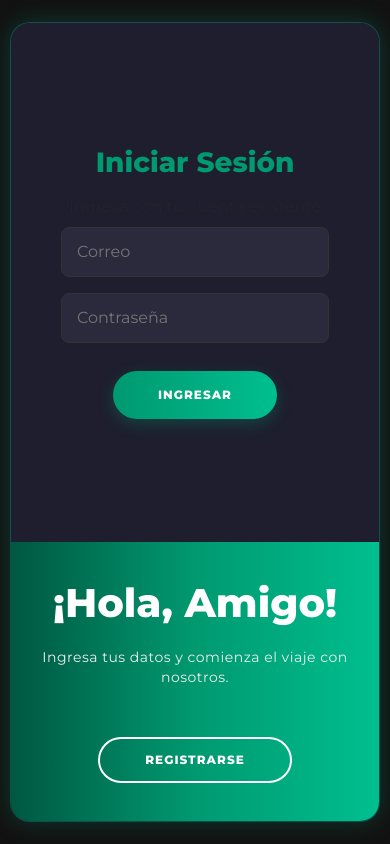
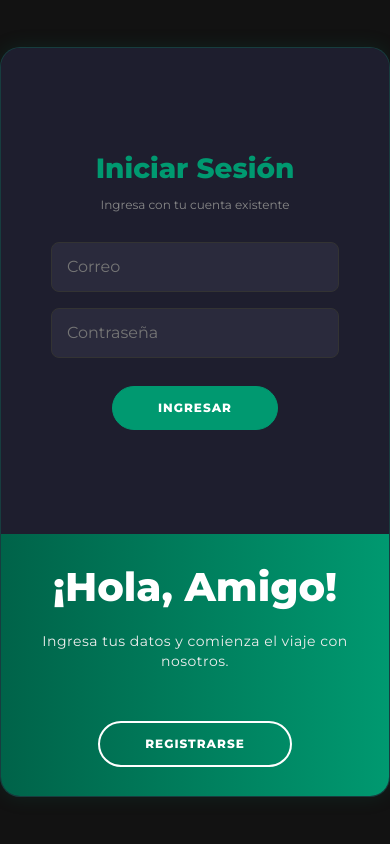
Before and after one commit to nikoalters/frontend-perfumes, a React (Vite) app: page /register in a window 390 px wide. Built offline with nearby package versions, Linux system fonts and the light colour scheme.

Commit message:
mejorando logginpag2

```diff
--- a/src/pages/AuthPage.css
+++ b/src/pages/AuthPage.css
@@ -1,10 +1,11 @@
 @import url('https://fonts.googleapis.com/css?family=Montserrat:400,800');
 
 /* =========================================
-   1. ESTILOS BASE (PC - DISEÑO NEÓN/GRADIENT)
+   ESTILOS DE ESCRITORIO (TU DISEÑO ORIGINAL)
    ========================================= */
 .auth-body {
     background: #121212;
+    /* Fondo oscuro general */
     display: flex;
     justify-content: center;
     align-items: center;
@@ -12,11 +13,13 @@
     font-family: 'Montserrat', sans-serif;
     height: 100vh;
     margin: 0;
+    /* Ajuste pequeño para evitar bordes blancos */
     overflow: hidden;
 }
 
 .auth-container {
     background-color: #1e1e2e;
+    /* Color de la tarjeta oscura */
     border-radius: 20px;
     box-shadow: 0 14px 28px rgba(0, 0, 0, 0.25),
         0 10px 10px rgba(0, 0, 0, 0.22);
@@ -24,21 +27,22 @@
     overflow: hidden;
     width: 900px;
     max-width: 100%;
-    min-height: 600px;
-    /* Altura base */
-    /* EL NEÓN VERDE */
-    border: 1px solid rgba(0, 153, 112, 0.4);
-    box-shadow: 0 0 25px rgba(0, 153, 112, 0.3);
+    min-height: 550px;
+    /* Sombra de neón sutil con tu color */
+    border: 1px solid #00997040;
+    box-shadow: 0 0 20px #00997020;
 }
 
 .auth-title {
     font-weight: bold;
-    margin: 0 0 15px 0;
+    margin: 0;
     color: var(--color-principal);
+    /* Título verde */
+    margin-bottom: 10px;
 }
 
 .auth-title-overlay {
-    font-weight: 800;
+    font-weight: bold;
     margin: 0;
     color: white;
     font-size: 2.5rem;
@@ -46,15 +50,22 @@
 
 .auth-p {
     font-size: 14px;
-    font-weight: 300;
+    font-weight: 100;
     line-height: 20px;
     letter-spacing: 0.5px;
     margin: 20px 0 30px;
     color: #eee;
 }
 
+.auth-span {
+    font-size: 12px;
+    color: #888;
+    margin-bottom: 20px;
+}
+
 .auth-form {
     background-color: #1e1e2e;
+    /* Fondo oscuro del formulario */
     display: flex;
     align-items: center;
     justify-content: center;
@@ -64,6 +75,7 @@
     text-align: center;
 }
 
+/* Inputs estilo moderno oscuro */
 .auth-form input {
     background-color: #2a2a3c;
     border: 1px solid #333;
@@ -78,24 +90,30 @@
 
 .auth-form input:focus {
     border-color: var(--color-principal);
-    box-shadow: 0 0 8px rgba(0, 153, 112, 0.2);
+    box-shadow: 0 0 5px rgba(0, 153, 112, 0.3);
 }
 
+/* Botón principal */
 .auth-btn {
     border-radius: 50px;
-    border: none;
-    background: linear-gradient(to right, #009970, #00bf8f);
+    border: 1px solid var(--color-principal);
+    background-color: var(--color-principal);
     color: #FFFFFF;
     font-size: 12px;
     font-weight: bold;
-    padding: 15px 45px;
+    padding: 12px 45px;
     letter-spacing: 1px;
     text-transform: uppercase;
+    transition: transform 80ms ease-in;
     margin-top: 20px;
     cursor: pointer;
-    box-shadow: 0 5px 15px rgba(0, 153, 112, 0.3);
 }
 
+.auth-btn:active {
+    transform: scale(0.95);
+}
+
+/* Botón transparente del overlay */
 .ghost-btn {
     border-radius: 50px;
     border: 2px solid #FFFFFF;
@@ -106,11 +124,17 @@
     padding: 12px 45px;
     letter-spacing: 1px;
     text-transform: uppercase;
+    transition: transform 80ms ease-in;
     cursor: pointer;
     margin-top: 20px;
 }
 
-/* --- ANIMACIÓN PC (DESLIZAMIENTO LATERAL) --- */
+.ghost-btn:hover {
+    background-color: rgba(255, 255, 255, 0.1);
+}
+
+/* --- LÓGICA DE ANIMACIÓN PC (DESLIZAMIENTO) --- */
+
 .form-container {
     position: absolute;
     top: 0;
@@ -118,12 +142,14 @@
     transition: all 0.6s ease-in-out;
 }
 
+/* Login está a la izquierda por defecto */
 .sign-in-container {
     left: 0;
     width: 50%;
     z-index: 2;
 }
 
+/* Registro está a la derecha, oculto inicialmente */
 .sign-up-container {
     left: 0;
     width: 50%;
@@ -131,13 +157,16 @@
     z-index: 1;
 }
 
+/* CUANDO SE ACTIVA EL PANEL DERECHO (Modo Registro) */
 .auth-container.right-panel-active .sign-in-container {
     transform: translateX(100%);
+    /* Mueve Login a la derecha */
     opacity: 0;
 }
 
 .auth-container.right-panel-active .sign-up-container {
     transform: translateX(100%);
+    /* Mueve Registro a su lugar */
     opacity: 1;
     z-index: 5;
     animation: show 0.6s;
@@ -158,6 +187,7 @@
     }
 }
 
+/* --- EL OVERLAY DESLIZANTE (La parte verde) --- */
 .overlay-container {
     position: absolute;
     top: 0;
@@ -171,10 +201,13 @@
 
 .auth-container.right-panel-active .overlay-container {
     transform: translateX(-100%);
+    /* Mueve el contenedor verde a la izquierda */
 }
 
 .overlay {
-    background: linear-gradient(to right, #005841, var(--color-principal), #00bf8f);
+    /* DEGRADADO VERDE CORPORATIVO */
+    background: var(--color-principal);
+    background: linear-gradient(to right, #006349, var(--color-principal));
     background-repeat: no-repeat;
     background-size: cover;
     background-position: 0 0;
@@ -189,6 +222,7 @@
 
 .auth-container.right-panel-active .overlay {
     transform: translateX(50%);
+    /* Mueve el contenido del overlay */
 }
 
 .overlay-panel {
@@ -224,52 +258,57 @@
 }
 
 
-/* =========================================================
-   2. VERSIÓN MÓVIL FORZADA (Aquí está el arreglo "Nuclear")
-   ========================================================= */
+/* =========================================
+   AQUÍ ESTÁ EL ARREGLO PARA CELULAR 📱
+   (Reemplaza el diseño roto por uno fijo vertical)
+   ========================================= */
 @media (max-width: 768px) {
 
-    /* Ajuste del cuerpo para permitir scroll si es necesario */
+    /* 1. Permitir scroll en pantallas muy chicas */
     .auth-body {
         height: auto;
         min-height: 100vh;
-        padding: 10px;
+        padding: 20px 0;
         overflow-y: auto;
     }
 
+    /* 2. El contenedor se vuelve un bloque vertical simple */
     .auth-container {
         width: 100%;
-        min-height: 800px;
-        /* Forzamos altura para que quepa todo */
+        max-width: 400px;
+        /* Ancho máximo para que no se vea feo */
+        min-height: 750px;
+        /* Suficiente altura para que quepa todo */
+        display: block;
         position: relative;
-        display: block;
-        /* Quitamos flex raros */
     }
 
-    /* --- FORMULARIO SIEMPRE ARRIBA --- */
+    /* 3. EL FORMULARIO SIEMPRE ARRIBA (65% del espacio) */
     .form-container {
         width: 100% !important;
         height: 65% !important;
-        /* 65% de la pantalla para el formulario */
+        position: absolute;
         top: 0 !important;
         left: 0 !important;
         transform: none !important;
-        /* ANULAMOS EL MOVIMIENTO LATERAL */
-        transition: opacity 0.3s !important;
+        /* IMPORTANTE: Anula el movimiento de lado */
+        transition: opacity 0.3s ease-in-out !important;
+        /* Solo desvanece */
     }
 
-    /* --- PANEL VERDE SIEMPRE ABAJO --- */
+    /* 4. EL PANEL VERDE SIEMPRE ABAJO (35% del espacio) */
     .overlay-container {
         width: 100% !important;
         height: 35% !important;
-        /* 35% de la pantalla abajo para el botón verde */
+        position: absolute;
+        bottom: 0 !important;
         top: auto !important;
-        bottom: 0 !important;
         left: 0 !important;
         transform: none !important;
-        /* ANULAMOS EL MOVIMIENTO LATERAL */
+        /* IMPORTANTE: Anula el movimiento de lado */
     }
 
+    /* Ajuste del contenido verde */
     .overlay {
         width: 100% !important;
         height: 100% !important;
@@ -277,14 +316,12 @@
         transform: none !important;
     }
 
-    /* --- PANELES DE TEXTO DENTRO DE LO VERDE --- */
     .overlay-panel {
         width: 100% !important;
         height: 100% !important;
         padding: 10px !important;
-        top: 0 !important;
         transform: none !important;
-        justify-content: center !important;
+        justify-content: center;
     }
 
     /* --- LÓGICA DE APARICIÓN EN MÓVIL (SIN DESLIZAR) --- */
@@ -310,28 +347,27 @@
         opacity: 1;
         z-index: 5;
         animation: none !important;
+        /* Quitamos keyframes complejos */
     }
 
     /* Textos del panel verde */
     .overlay-left {
-        opacity: 0;
         display: none;
     }
 
-    /* Ocultamos el que no sirve */
+    /* Ocultamos lo innecesario */
     .auth-container.right-panel-active .overlay-left {
+        display: flex !important;
         opacity: 1;
-        display: flex !important;
         pointer-events: all;
     }
 
     .overlay-right {
+        display: flex !important;
         opacity: 1;
-        display: flex !important;
     }
 
     .auth-container.right-panel-active .overlay-right {
-        opacity: 0;
         display: none;
     }
 }
```
